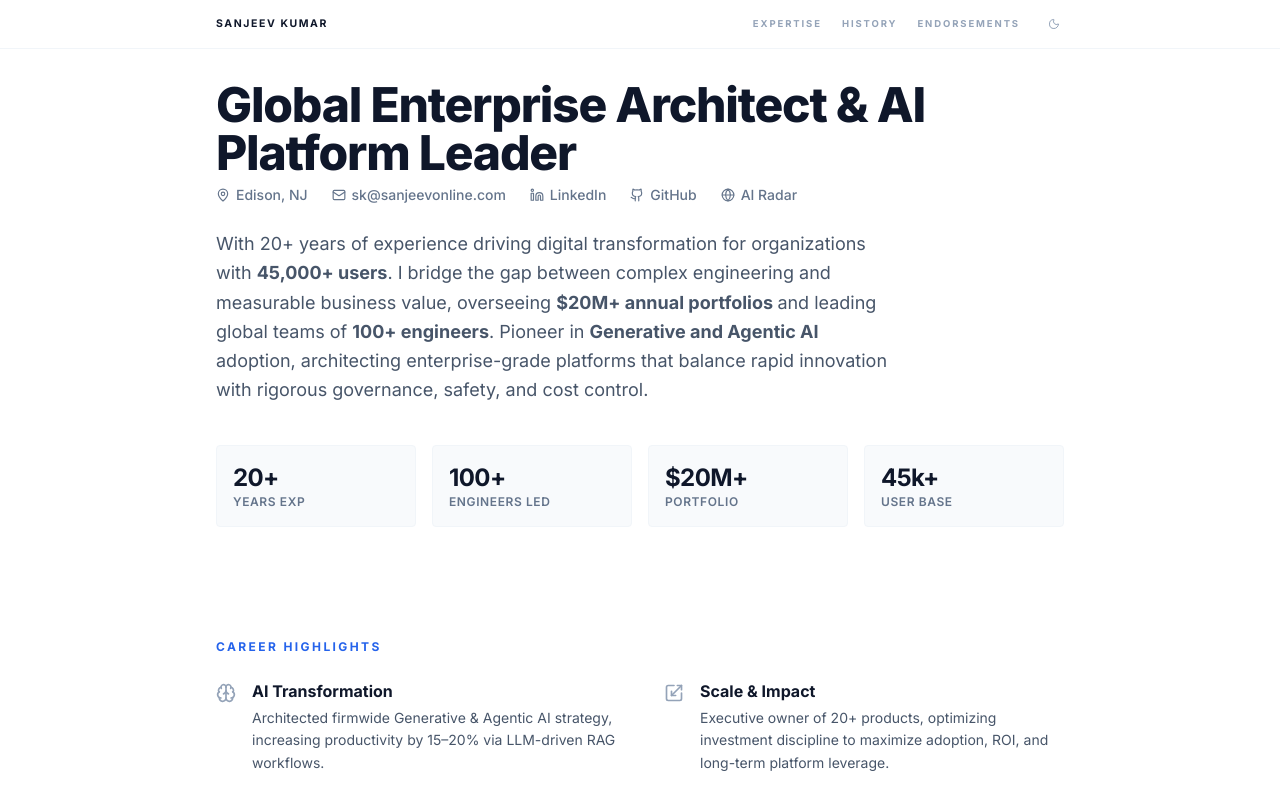
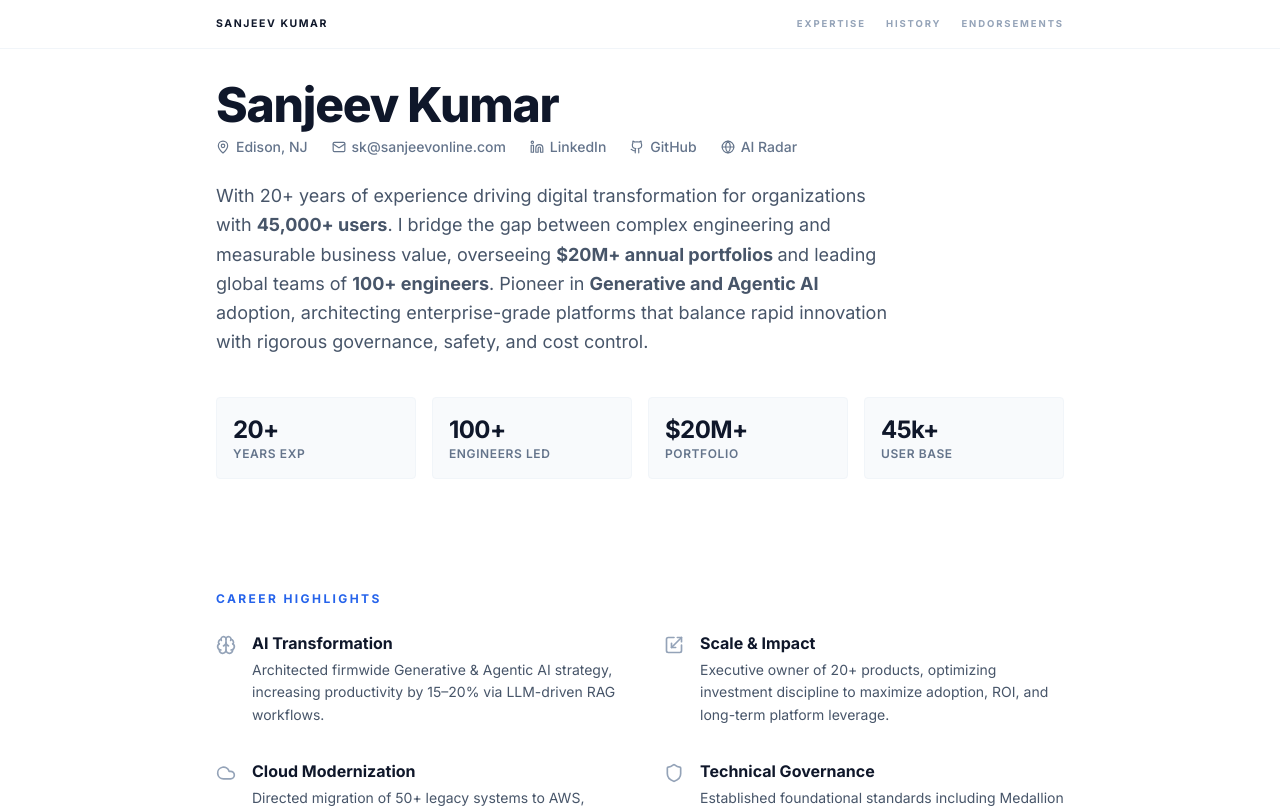
Before and after one commit to sanjeevonline/sanjeevonline, a React (Vite) app: page / in a window 1280 px wide. Shown: the top 808 px of the page. Built offline with nearby package versions, Linux system fonts and the light colour scheme.

Commit message:
feat: Remove dark mode functionality
The website will now only support a light theme. The dark mode toggles, associated CSS, and local storage logic have been removed to simplify the codebase and deployment.

```diff
--- a/App.tsx
+++ b/App.tsx
@@ -1,5 +1,4 @@
-import React, { useState, useEffect } from 'react';
-import { Sun, Moon, Radar, Mail, Linkedin, MapPin } from 'lucide-react';
+import React from 'react';
 import HeroSection from './components/HeroSection';
 import StrategicPillars from './components/StrategicPillars';
 import CareerTimeline from './components/CareerTimeline';
@@ -8,54 +7,22 @@ import TechnicalExpertise from './components/TechnicalExpertise';
 import SocialProof from './components/SocialProof';
 
 const App: React.FC = () => {
-  const [isDark, setIsDark] = useState(false);
-
-  useEffect(() => {
-    const savedTheme = localStorage.getItem('theme');
-    if (savedTheme === 'dark') {
-      setIsDark(true);
-      document.documentElement.classList.add('dark');
-    } else {
-      setIsDark(false);
-      document.documentElement.classList.remove('dark');
-    }
-  }, []);
-
-  const toggleTheme = () => {
-    const newTheme = !isDark;
-    setIsDark(newTheme);
-    if (newTheme) {
-      document.documentElement.classList.add('dark');
-      localStorage.setItem('theme', 'dark');
-    } else {
-      document.documentElement.classList.remove('dark');
-      localStorage.setItem('theme', 'light');
-    }
-  };
-
   return (
-    <div className="min-h-screen bg-white dark:bg-[#0f172a] text-slate-900 dark:text-slate-200 transition-colors duration-200">
+    <div className="min-h-screen bg-white text-slate-900 transition-colors duration-200">
 
       {/* Ultra-Minimal Header */}
-      <header className="sticky top-0 z-50 bg-white/80 dark:bg-slate-900/80 backdrop-blur-md border-b border-slate-100 dark:border-slate-800/50">
+      <header className="sticky top-0 z-50 bg-white/80 backdrop-blur-md border-b border-slate-100">
         <div className="max-w-4xl mx-auto px-6 h-12 flex items-center justify-between">
           <div className="flex items-center gap-4">
-            <span className="font-bold text-[10.5px] text-slate-900 dark:text-white uppercase tracking-[0.15em]">Sanjeev Kumar</span>
+            <span className="font-bold text-[10.5px] text-slate-900 uppercase tracking-[0.15em]">Sanjeev Kumar</span>
           </div>
 
           <div className="flex items-center gap-6">
-            <nav className="hidden sm:flex items-center gap-5 text-[9.5px] font-bold uppercase tracking-[0.2em] text-slate-400 dark:text-slate-500">
-              <a href="#expertise" className="hover:text-blue-600 dark:hover:text-blue-400 transition-colors">Expertise</a>
-              <a href="#career" className="hover:text-blue-600 dark:hover:text-blue-400 transition-colors">History</a>
-              <a href="#testimonials" className="hover:text-blue-600 dark:hover:text-blue-400 transition-colors">Endorsements</a>
+            <nav className="hidden sm:flex items-center gap-5 text-[9.5px] font-bold uppercase tracking-[0.2em] text-slate-400">
+              <a href="#expertise" className="hover:text-blue-600 transition-colors">Expertise</a>
+              <a href="#career" className="hover:text-blue-600 transition-colors">History</a>
+              <a href="#testimonials" className="hover:text-blue-600 transition-colors">Endorsements</a>
             </nav>
-            <button
-              onClick={toggleTheme}
-              className="p-1 rounded-full hover:bg-slate-100 dark:hover:bg-slate-800 transition-colors text-slate-400"
-              aria-label="Toggle theme"
-            >
-              {isDark ? <Sun size={12} /> : <Moon size={12} />}
-            </button>
           </div>
         </div>
       </header>
--- a/components/HeroSection.tsx
+++ b/components/HeroSection.tsx
@@ -7,7 +7,7 @@ const HeroSection: React.FC = () => {
       <div className="space-y-6">
         <div className="space-y-2">
           <h1 className="text-4xl sm:text-5xl font-extrabold tracking-tight text-slate-900 dark:text-white">
-            Global Enterprise Architect & AI Platform Leader
+            Sanjeev Kumar
           </h1>
           <div className="flex flex-wrap items-center gap-x-6 gap-y-2 text-sm text-slate-500 dark:text-slate-400 font-medium">
             <span className="flex items-center gap-1.5"><MapPin size={14} /> Edison, NJ</span>
--- a/index.html
+++ b/index.html
@@ -16,7 +16,6 @@
     <script src="https://cdn.tailwindcss.com"></script>
     <script>
       tailwind.config = {
-        darkMode: 'class',
         theme: {
           extend: {
             fontFamily: {
@@ -38,16 +37,8 @@
         -webkit-font-smoothing: antialiased;
       }
 
-      .dark body {
-        background-color: #0f172a;
-        color: #f8fafc;
-      }
-
       section {
         border-bottom: 1px solid #e2e8f0;
-      }
-      .dark section {
-        border-bottom: 1px solid #1e293b;
       }
 
       ::-webkit-scrollbar {
@@ -58,9 +49,6 @@
       }
       ::-webkit-scrollbar-thumb {
         background: #cbd5e1;
-      }
-      .dark ::-webkit-scrollbar-thumb {
-        background: #334155;
       }
     </style>
   <script type="importmap">
```
